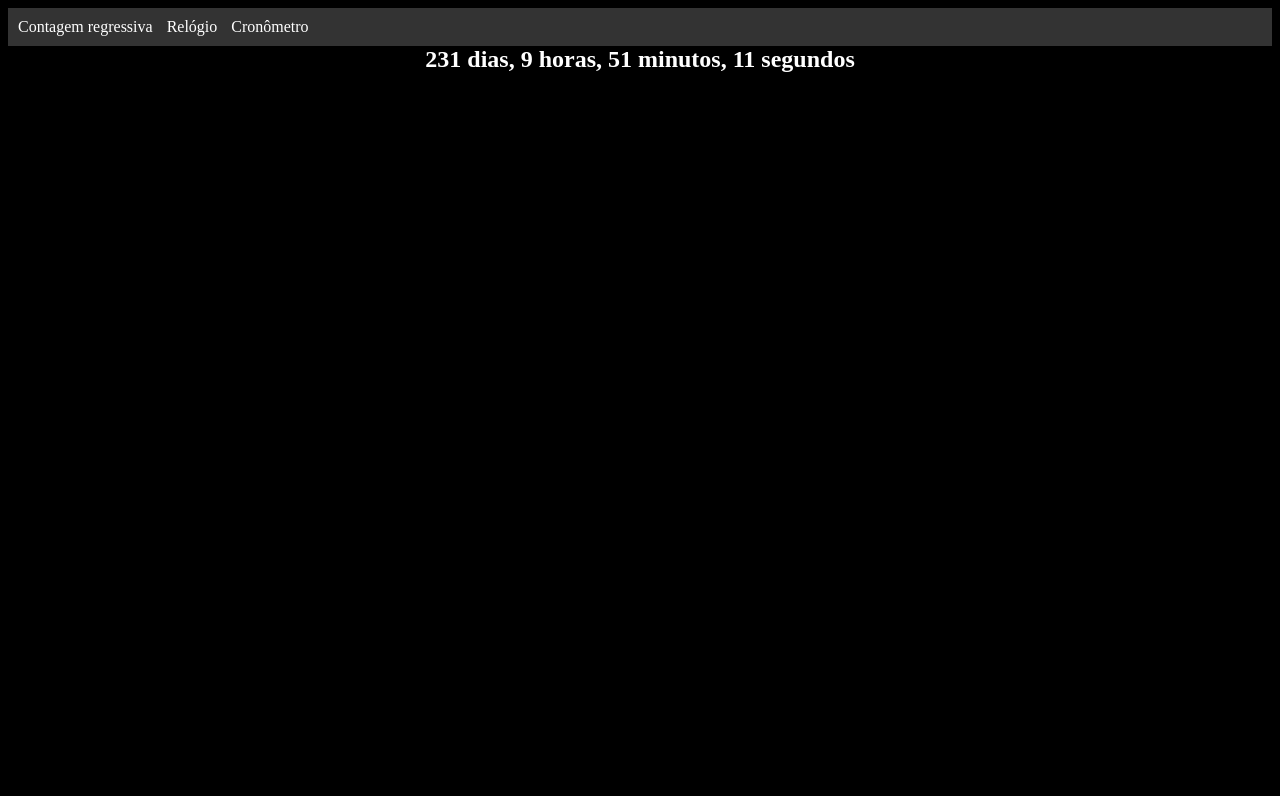
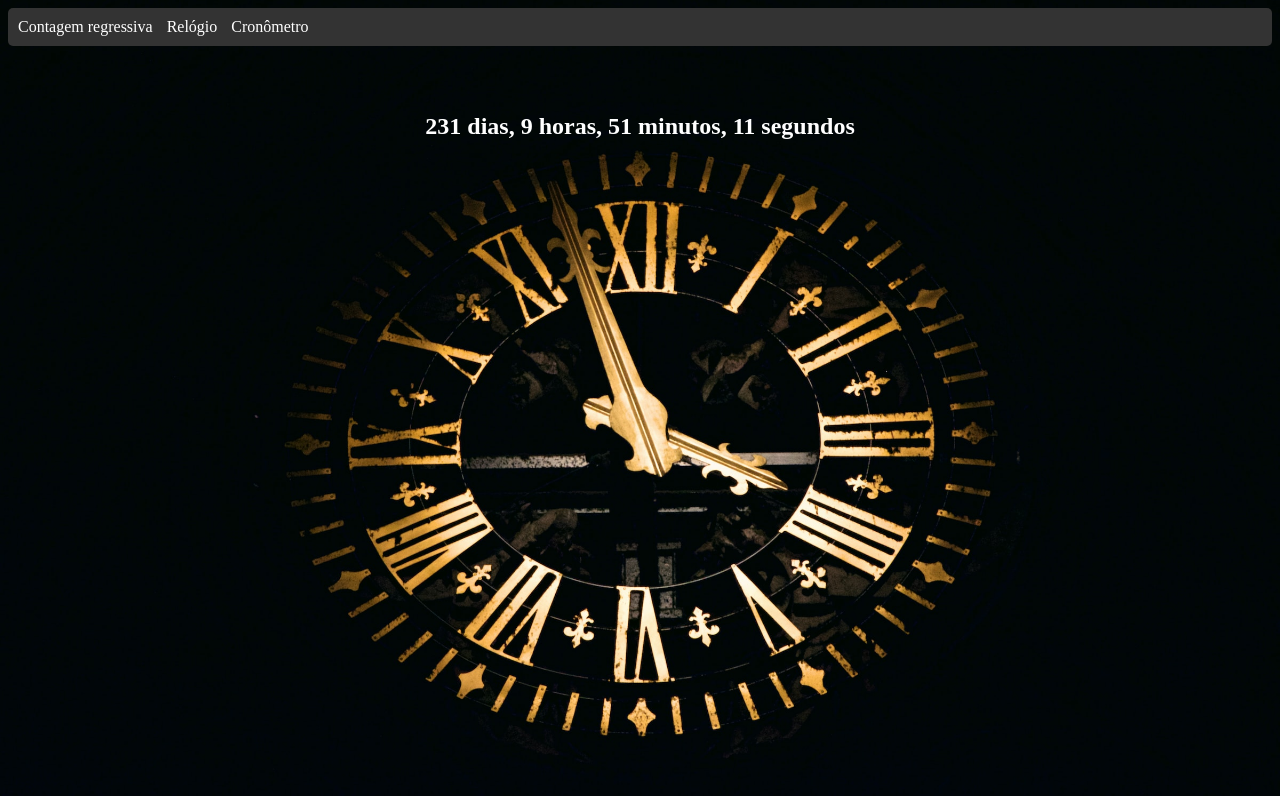
Before and after one commit to yuicchicode/webDev, a plain HTML site: page countdown/index.html in a window 1280 px wide. Drawn offline with Linux system fonts and the light colour scheme.

Commit message:
Background

```diff
--- a/countdown/index.html
+++ b/countdown/index.html
@@ -19,8 +19,8 @@
         </nav>
     </header>
 
-    <div id="countdown">
-
+    <div>
+        <p id="countdown"></p>
     </div>
 
     <footer>
--- a/countdown/styles.css
+++ b/countdown/styles.css
@@ -1,11 +1,14 @@
 body {
-  background-color: black;
+  background-image: url('img/countdownBG.jpg');
+  background-repeat: no-repeat;
+  background-size: 100%;
   color: white;
 }
 
 header {
   background-color: #333;
   padding: 10px;
+  border-radius: 5px;
 }
 
 nav ul {
@@ -28,8 +31,18 @@ nav ul li a:hover {
   text-decoration: underline;
 }
 
+div{
+  display: flex;
+  justify-content: center;
+  align-items: center;
+  margin: 0 auto;
+  height: 10rem;
+  width: 100%;
+}
+
 #countdown {
   font-size: 24px;
   font-weight: bold;
   text-align: center;
+
 }
```
Also changed, not shown: countdown/img/countdownBG.jpg (added).
